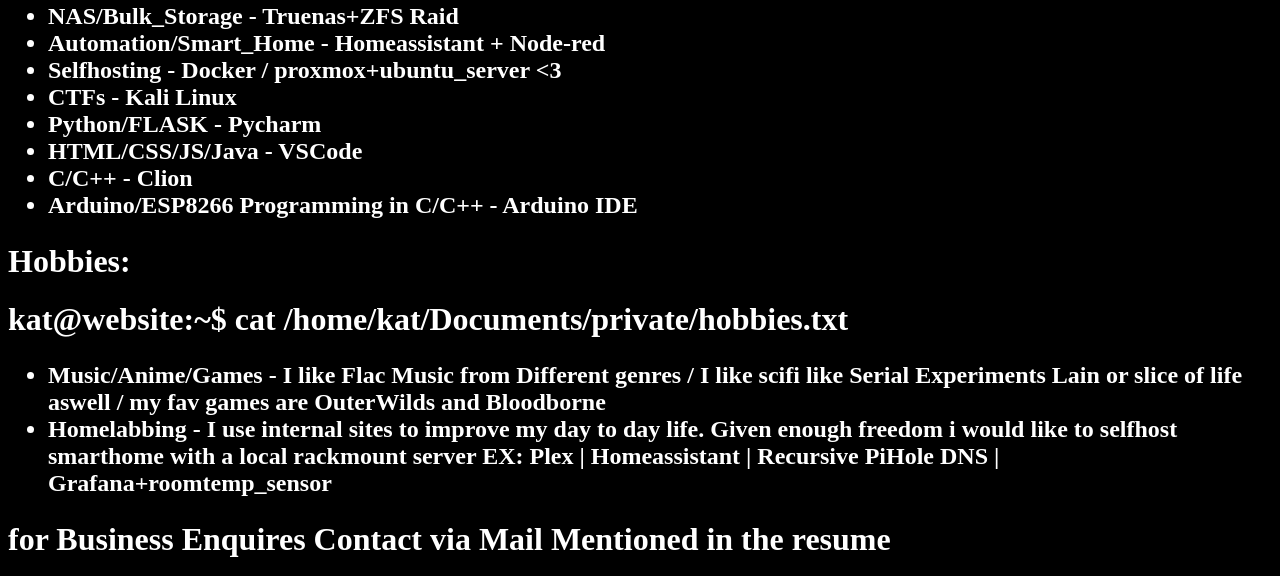
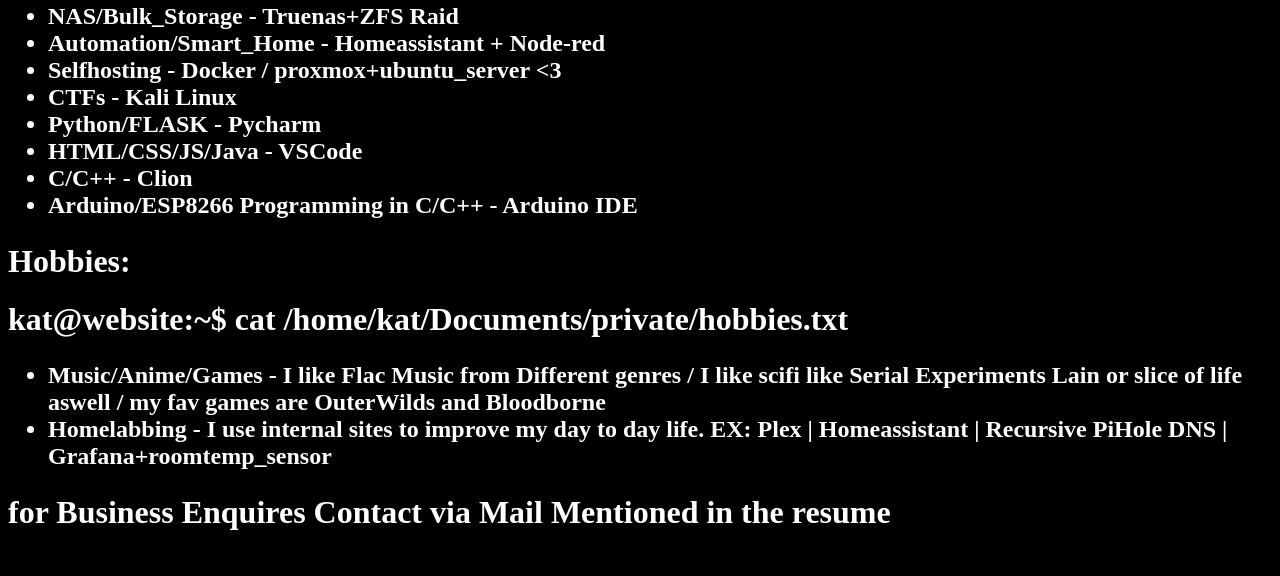
Before and after one commit to KATT07/portfolio-website, a plain HTML site: page site.html in a window 1280 px wide. Shown: the part 656-1232 px from the top of the page. Drawn offline with Linux system fonts and the light colour scheme.

Commit message:
Update site.html

```diff
--- a/site.html
+++ b/site.html
@@ -52,7 +52,7 @@
         <h1>kat@website:~$ cat /home/kat/Documents/private/hobbies.txt</h1>
         <h2><ul>
             <li>Music/Anime/Games - I like Flac Music from Different genres / I like scifi like Serial Experiments Lain or slice of life aswell / my fav games are OuterWilds and Bloodborne</li>
-            <li>Homelabbing - I use internal sites to improve my day to day life. Given enough freedom i would like to selfhost smarthome with a local rackmount server EX: Plex | Homeassistant | Recursive PiHole DNS | Grafana+roomtemp_sensor </li>
+            <li>Homelabbing - I use internal sites to improve my day to day life. EX: Plex | Homeassistant | Recursive PiHole DNS | Grafana+roomtemp_sensor </li>
         </ul></h2>
         <h1>for Business Enquires Contact via Mail Mentioned in the resume</h1>
         <p>HEY U FOUND THE SECRET FLAG CTF{This_15NT_a_3TF}</p>
```
